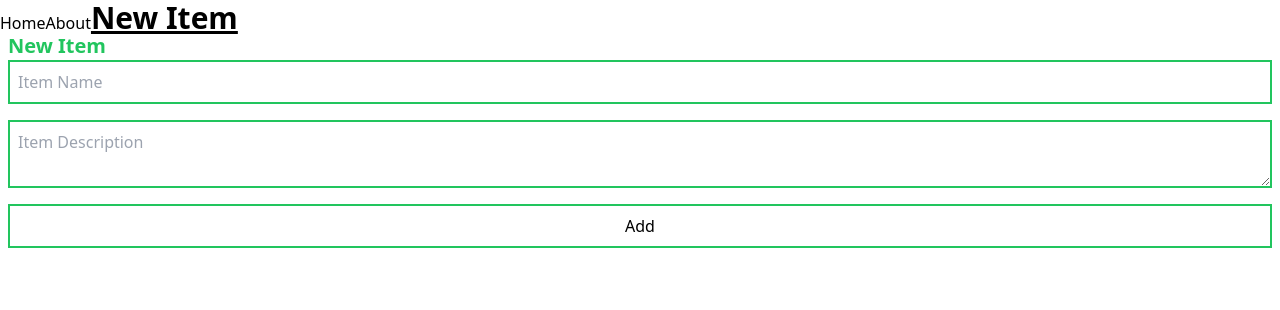
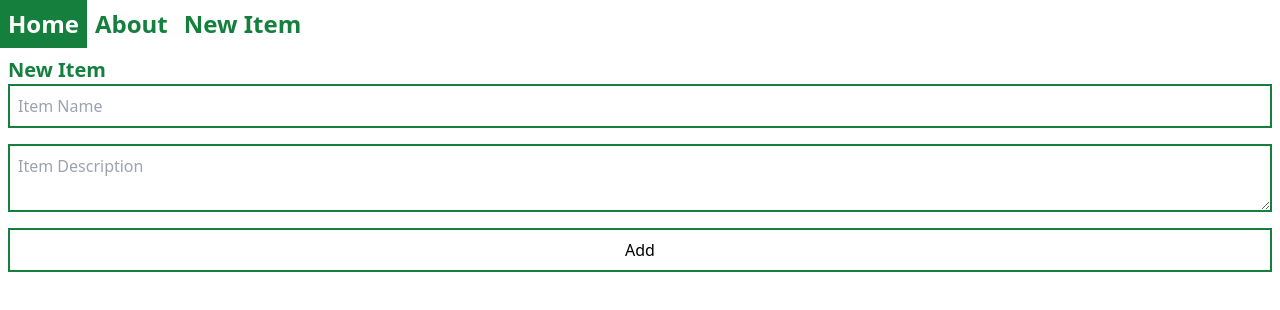
Before and after one commit to asdt560/stuff-app, a Vue app: page /new-item in a window 1280 px wide. Shown: the top 310 px of the page. Built offline with nearby package versions, Linux system fonts and the light colour scheme.

Commit message:
Fix style errors

```diff
--- a/src/App.vue
+++ b/src/App.vue
@@ -4,11 +4,17 @@ import { RouterLink, RouterView } from 'vue-router'
 
 <template>
   <header>
-    <div class="flex h-6 align-center">
-      <nav>
-        <RouterLink to="/">Home</RouterLink>
-        <RouterLink to="/about">About</RouterLink>
-        <RouterLink class="text-3xl font-bold underline" to="/new-item">New Item</RouterLink>
+    <div class="flex items-center">
+      <nav class="flex items-center">
+        <RouterLink
+          class="text-2xl p-2 font-bold text-green-700 hover:bg-green-700 hover:text-white"
+          to="/">Home</RouterLink>
+        <RouterLink
+          class="text-2xl p-2 font-bold text-green-700 hover:bg-green-700 hover:text-white"
+          to="/about">About</RouterLink>
+        <RouterLink
+          class="text-2xl p-2 font-bold text-green-700 hover:bg-green-700 hover:text-white"
+          to="/new-item">New Item</RouterLink>
       </nav>
     </div>
   </header>
--- a/src/components/AddItem.vue
+++ b/src/components/AddItem.vue
@@ -27,8 +27,8 @@
 
 <template>
   <form class="flex flex-col gap-4" @submit.prevent="handleSubmit">
-    <input class="border-2 p-2 border-green-500" type="text" v-model="newItem.name" placeholder="Item Name" required>
-    <textarea class="border-2 p-2 border-green-500" v-model="newItem.description" placeholder="Item Description" required></textarea>
-    <button class="border-2 p-2 border-green-500" type="submit">Add</button>
+    <input class="border-2 p-2 border-green-700" type="text" v-model="newItem.name" placeholder="Item Name" required>
+    <textarea class="border-2 p-2 border-green-700" v-model="newItem.description" placeholder="Item Description" required></textarea>
+    <button class="border-2 p-2 border-green-700" type="submit">Add</button>
   </form>
 </template>
--- a/src/views/NewItemView.vue
+++ b/src/views/NewItemView.vue
@@ -4,7 +4,7 @@
 
 <template>
   <div class="new-item">
-    <h1 class="text-green-500 font-bold text-xl">New Item</h1>
+    <h1 class="text-green-700 font-bold text-xl">New Item</h1>
     <AddItem />
   </div>
 </template>
```
